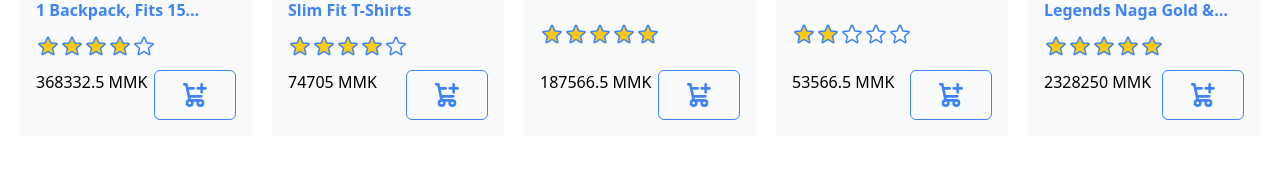
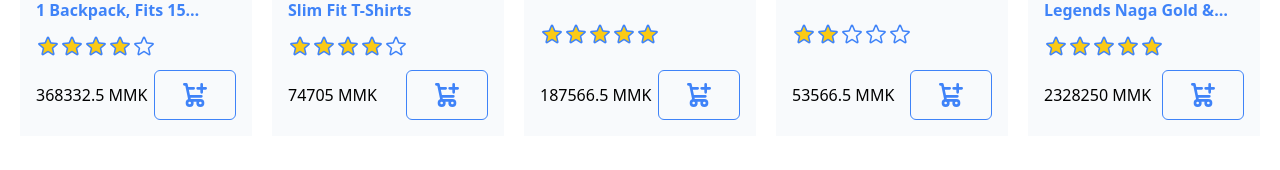
Before and after one commit to EricEthan2020/Ethan-Ecommerce, a React app: page / in a window 1280 px wide. Shown: the part 488-658 px from the top of the page. Built offline with nearby package versions, Linux system fonts and the light colour scheme; the HTML template or start-up script is replaced by a standard one.

Commit message:
fixed price

```diff
--- a/src/component/ProductCard.jsx
+++ b/src/component/ProductCard.jsx
@@ -20,8 +20,8 @@ const ProductCard = ({
       <div className='flex mt-auto'>
     {stars}
       </div>
-      <div className="flex justify-between w-full mt-auto">
-        <p className=' sm:ms-0'>{price * 3350} MMK</p>
+      <div className="flex justify-between w-full mt-auto items-center text-center">
+        <p className=' sm:ms-0 text-center items-center'>{price * 3350} MMK</p>
         <div className=' hover:text-white text-blue-500'>
           <button className=' group text-sm px-6 py-2 border rounded-md border-blue-500 hover:bg-blue-500 font-bold'>
            <svg className="w-8 h-8 text-blue-500 group-hover:text-white hover:text-white dark:text-white" aria-hidden="true" xmlns="http://www.w3.org/2000/svg" width={12} height={12} fill="none" viewBox="0 0 24 24">
```
